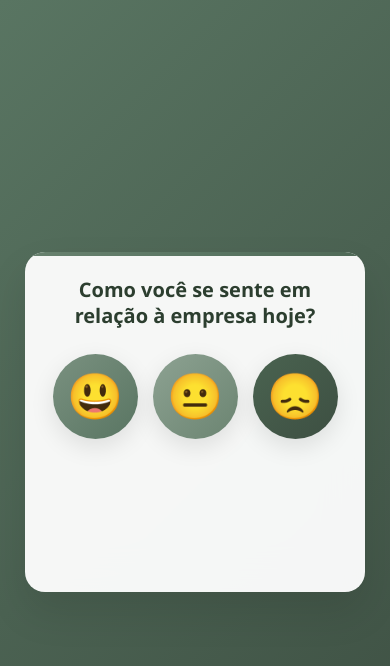
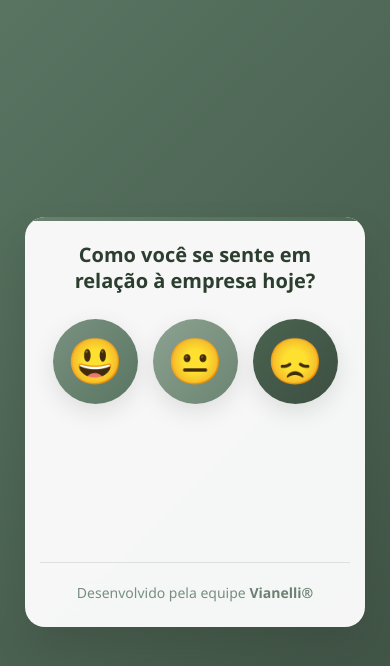
Before and after one commit to Filipespan/Pesquisa-Satisfa-o-Vianelli, a plain HTML site: page index.html in a window 390 px wide. Drawn offline with Linux system fonts and the light colour scheme.

Commit message:
index.html
adicionar a descrição "desenvolvido pela equipe vianelli"

```diff
--- a/index.html
+++ b/index.html
@@ -195,6 +195,11 @@
         font-size: 18px;
         padding: 20px;
       }
+
+      .footer {
+        margin-top: 25px;
+        font-size: 13px;
+      }
     }
 
     @media (max-width: 480px) {
@@ -224,6 +229,11 @@
       .message {
         font-size: 16px;
         padding: 18px;
+      }
+
+      .footer {
+        margin-top: 20px;
+        font-size: 12px;
       }
     }
 
@@ -269,6 +279,25 @@
       50% { transform: scale(1.05); }
       100% { transform: scale(1); }
     }
+
+    .footer {
+      margin-top: 30px;
+      padding-top: 20px;
+      border-top: 1px solid rgba(89, 117, 98, 0.2);
+      color: #597562;
+      font-size: 14px;
+      opacity: 0.8;
+      transition: opacity 0.3s ease;
+    }
+
+    .footer:hover {
+      opacity: 1;
+    }
+
+    .footer strong {
+      color: #4a6350;
+      font-weight: 600;
+    }
   </style>
 </head>
 <body>
@@ -283,6 +312,10 @@
 
     <div id="mensagem" class="message">
       Voto registrado com sucesso! Obrigado pelo seu feedback.
+    </div>
+
+    <div class="footer">
+      Desenvolvido pela equipe <strong>Vianelli®</strong>
     </div>
   </div>
 
```
